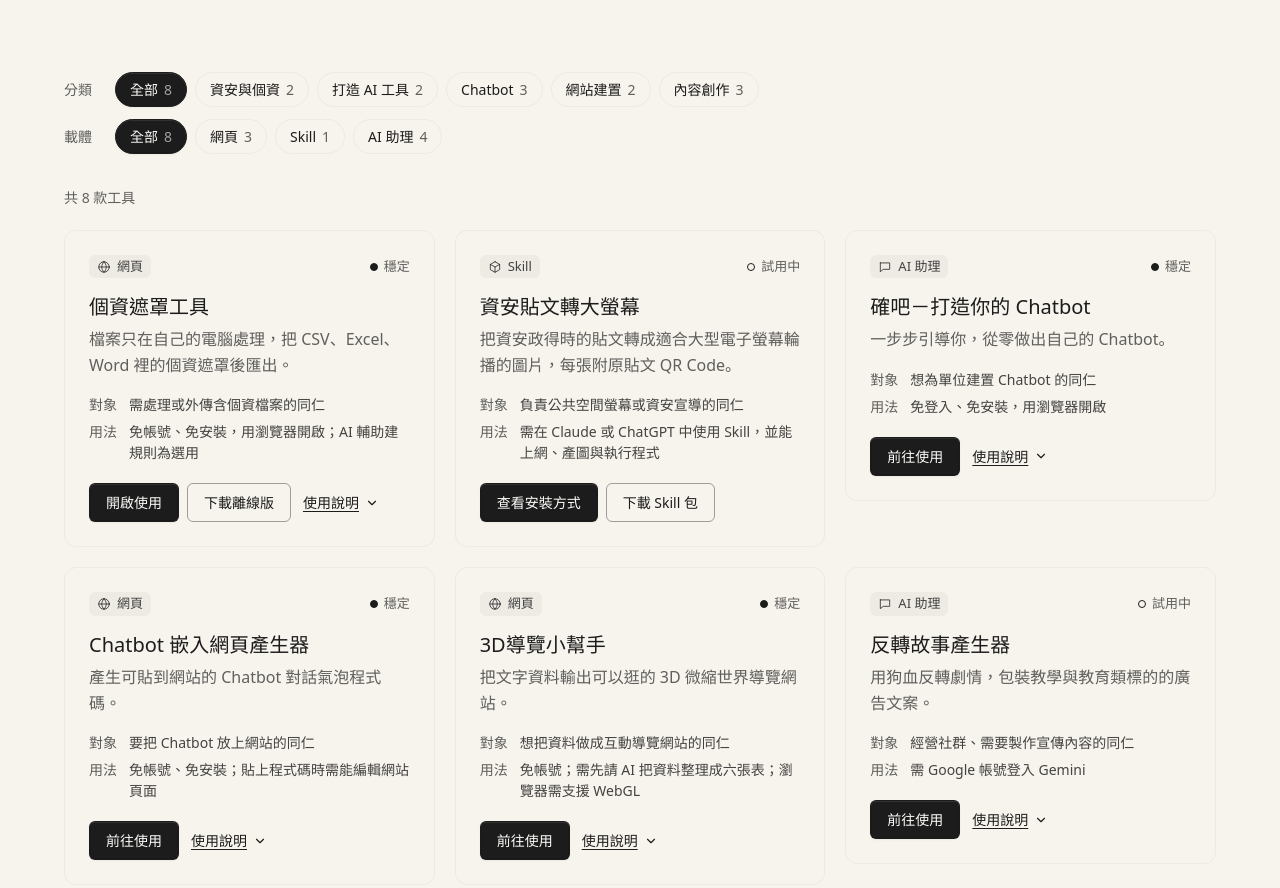
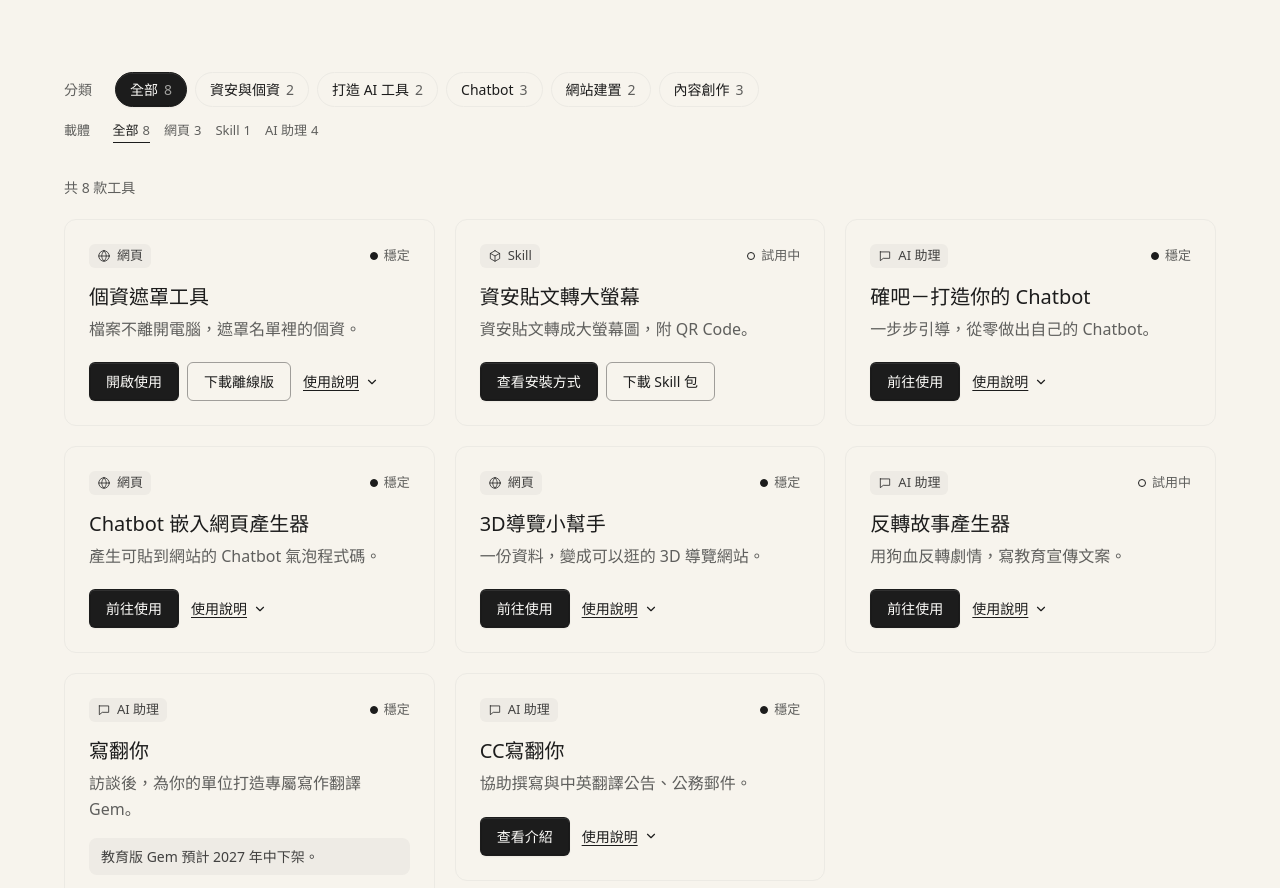
Before and after one commit to alifina-lin/ai-tool-hub, a plain HTML site: page index.html in a window 1280 px wide. Shown: the part 380-1268 px from the top of the page. Drawn offline with Linux system fonts and the light colour scheme.

Commit message:
Simplify cards: move audience/usage into details, shorten summaries, de-emphasize carrier filter
Co-Authored-By: Claude Sonnet 5.5 <noreply@anthropic.com>

```diff
--- a/assets/style.css
+++ b/assets/style.css
@@ -189,3 +189,11 @@ button{font:inherit;color:inherit}
 .gal img{display:block;width:100%;height:auto;aspect-ratio:16/9;object-fit:cover;border-radius:12px;border:1px solid var(--line)}
 .gal figcaption{margin-top:10px;font-size:14px;color:var(--muted)}
 .gal strong{color:var(--ink);font-weight:600}
+
+/* 載體篩選降為次要：小字、無外框，選中時才有底線 */
+.fgroup.minor .flabel{font-size:13px}
+.fgroup.minor .pills{gap:4px 14px}
+.fgroup.minor .pill{padding:2px 0;border:0;border-bottom:1.5px solid transparent;border-radius:0;background:none;font-size:13px;color:var(--muted);box-shadow:none}
+.fgroup.minor .pill:hover{border-color:var(--line-strong)}
+.fgroup.minor .pill[aria-pressed="true"]{background:none;color:var(--ink);border-bottom-color:var(--ink);box-shadow:none}
+.fgroup.minor .pill .n,.fgroup.minor .pill[aria-pressed="true"] .n{color:var(--muted);margin-left:4px}
--- a/index.html
+++ b/index.html
@@ -177,6 +177,8 @@
             el('h4', { class: 'plabel', text: tool.detailsLabel === '安裝方式' ? '安裝與使用' : '使用方式' }),
             el('ol', {}, tool.steps.map((s) => el('li', { text: s })))) : null,
           el('dl', { class: 'pmeta' },
+            el('dt', { text: '對象' }), el('dd', { text: tool.audience }),
+            el('dt', { text: '用法' }), el('dd', { text: tool.usage }),
             el('dt', { text: '分類' }), el('dd', { text: catsOf(tool) }),
             el('dt', { text: '最後更新' }), el('dd', { text: fmtDate(tool.updated) }),
             el('dt', { text: '聯絡窗口' }), el('dd', { text: tool.contact || siteContact }))
@@ -190,10 +192,6 @@
       ),
       el('h3', { text: tool.name }),
       el('p', { class: 'summary', text: tool.summary }),
-      el('dl', { class: 'meta' },
-        el('dt', { text: '對象' }), el('dd', { text: tool.audience }),
-        el('dt', { text: '用法' }), el('dd', { text: tool.usage })
-      ),
       tool.note ? el('p', { class: 'note', text: tool.note }) : null,
       el('div', { class: 'actions' }, actionNodes),
       panel
@@ -203,7 +201,7 @@
   /* ---------- 篩選與繪製 ---------- */
   function pillGroup(label, key) {
     const values = [ALL, ...uniq(key)];
-    const group = el('div', { class: 'fgroup', role: 'group', 'aria-label': label },
+    const group = el('div', { class: 'fgroup' + (key === 'carrier' ? ' minor' : ''), role: 'group', 'aria-label': label },
       el('span', { class: 'flabel', text: label }));
     const pills = el('div', { class: 'pills' });
     values.forEach((v) => {
--- a/tools.json
+++ b/tools.json
@@ -7,7 +7,7 @@
     "ga4_measurement_id": "G-GHJP7QMYXS",
     "repo_url": "",
     "show_stats": false,
-    "updated": "2026-11-20T14:42:28+08:00"
+    "updated": "2026-11-20T15:34:07+08:00"
   },
   "tools": [
     {
@@ -18,7 +18,7 @@
       ],
       "carrier": "網頁",
       "status": "穩定",
-      "summary": "檔案只在自己的電腦處理，把 CSV、Excel、Word 裡的個資遮罩後匯出。",
+      "summary": "檔案不離開電腦，遮罩名單裡的個資。",
       "audience": "需處理或外傳含個資檔案的同仁",
       "purpose": "要把名單、報名表交給他人，或拿去做分析前，先遮蔽電話、Email、身分證字號等個資。",
       "steps": [
@@ -53,7 +53,7 @@
       ],
       "carrier": "Skill",
       "status": "試用中",
-      "summary": "把資安政得時的貼文轉成適合大型電子螢幕輪播的圖片，每張附原貼文 QR Code。",
+      "summary": "資安貼文轉成大螢幕圖，附 QR Code。",
       "audience": "負責公共空間螢幕或資安宣導的同仁",
       "purpose": "公共空間的螢幕要更新輪播內容時，一次產出 10 張主題不重複、1920×1080 的圖片。",
       "detailsLabel": "安裝方式",
@@ -90,7 +90,7 @@
       ],
       "carrier": "AI 助理",
       "status": "穩定",
-      "summary": "一步步引導你，從零做出自己的 Chatbot。",
+      "summary": "一步步引導，從零做出自己的 Chatbot。",
       "audience": "想為單位建置 Chatbot 的同仁",
       "purpose": "想為單位建置 Chatbot，但不知道從哪裡開始時使用。",
       "steps": [
@@ -118,7 +118,7 @@
       ],
       "carrier": "網頁",
       "status": "穩定",
-      "summary": "產生可貼到網站的 Chatbot 對話氣泡程式碼。",
+      "summary": "產生可貼到網站的 Chatbot 氣泡程式碼。",
       "audience": "要把 Chatbot 放上網站的同仁",
       "purpose": "Chatbot 做好後，要放到單位網站、讓訪客直接點開對話時使用。",
       "steps": [
@@ -146,7 +146,7 @@
       ],
       "carrier": "網頁",
       "status": "穩定",
-      "summary": "把文字資料輸出可以逛的 3D 微縮世界導覽網站。",
+      "summary": "一份資料，變成可以逛的 3D 導覽網站。",
       "audience": "想把資料做成互動導覽網站的同仁",
       "purpose": "想把一份介紹資料做成可以逛的 3D 導覽網站時使用，場景可選小島、大樓、市集。",
       "steps": [
@@ -174,7 +174,7 @@
       ],
       "carrier": "AI 助理",
       "status": "試用中",
-      "summary": "用狗血反轉劇情，包裝教學與教育類標的的廣告文案。",
+      "summary": "用狗血反轉劇情，寫教育宣傳文案。",
       "audience": "經營社群、需要製作宣傳內容的同仁",
       "purpose": "想讓課程招生、教育活動或衛教宣傳更吸睛時使用。",
       "steps": [
@@ -202,7 +202,7 @@
       ],
       "carrier": "AI 助理",
       "status": "穩定",
-      "summary": "透過訪談，為你的單位打造專屬的公告、公務郵件撰寫與中英翻譯 Gem。",
+      "summary": "訪談後，為你的單位打造專屬寫作翻譯 Gem。",
       "audience": "政大各行政單位承辦人",
       "purpose": "想為自己的單位做一個專屬的公告、公務郵件撰寫暨中英翻譯助理時使用。",
       "note": "教育版 Gem 預計 2027 年中下架。",
@@ -232,7 +232,7 @@
       ],
       "carrier": "AI 助理",
       "status": "穩定",
-      "summary": "協助電算中心同仁撰寫與中英翻譯公告、公務郵件。",
+      "summary": "協助撰寫與中英翻譯公告、公務郵件。",
       "audience": "電算中心同仁",
       "purpose": "要寫公告或公務郵件，或需要中英翻譯時使用。",
       "steps": [
```
